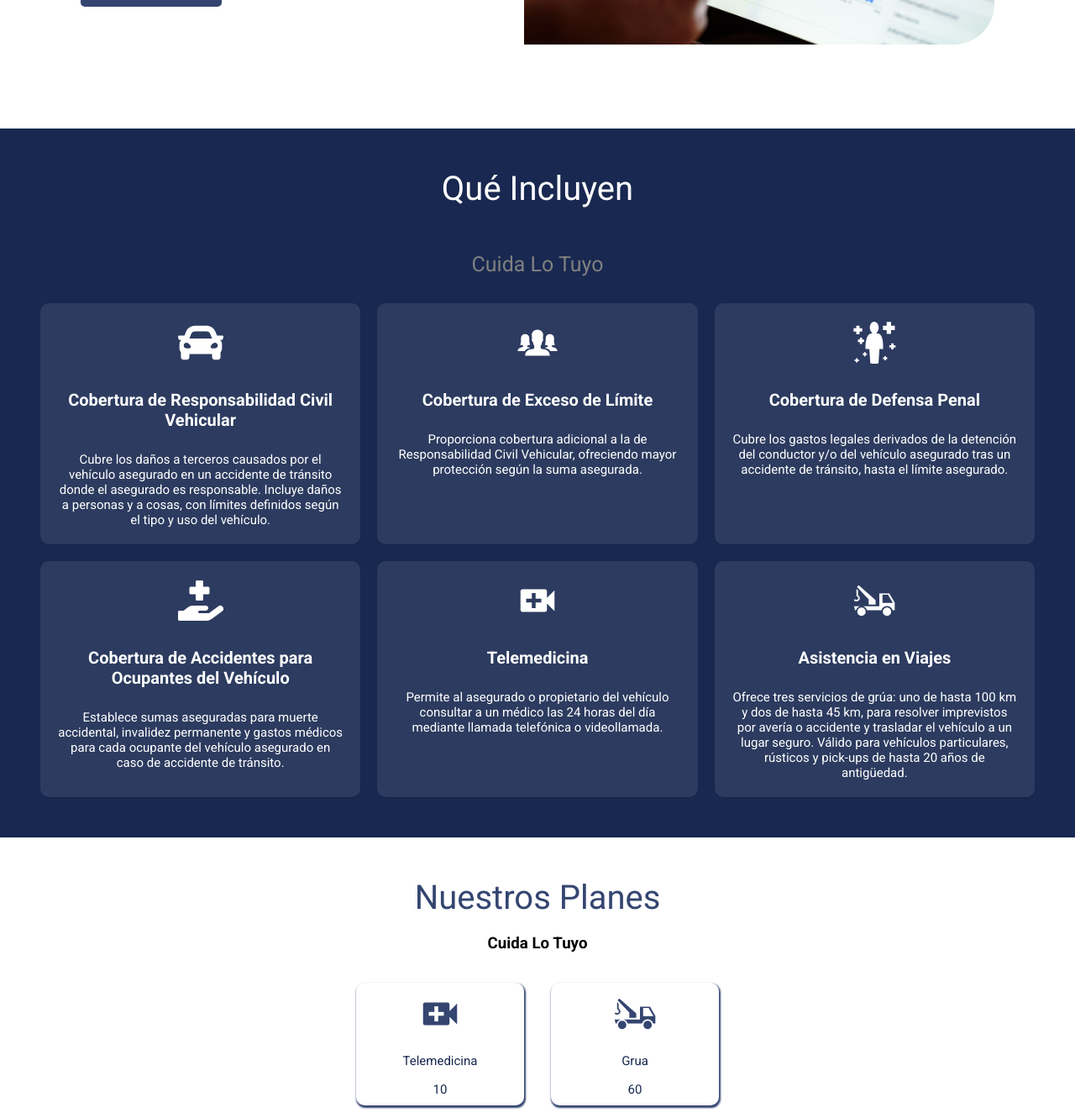
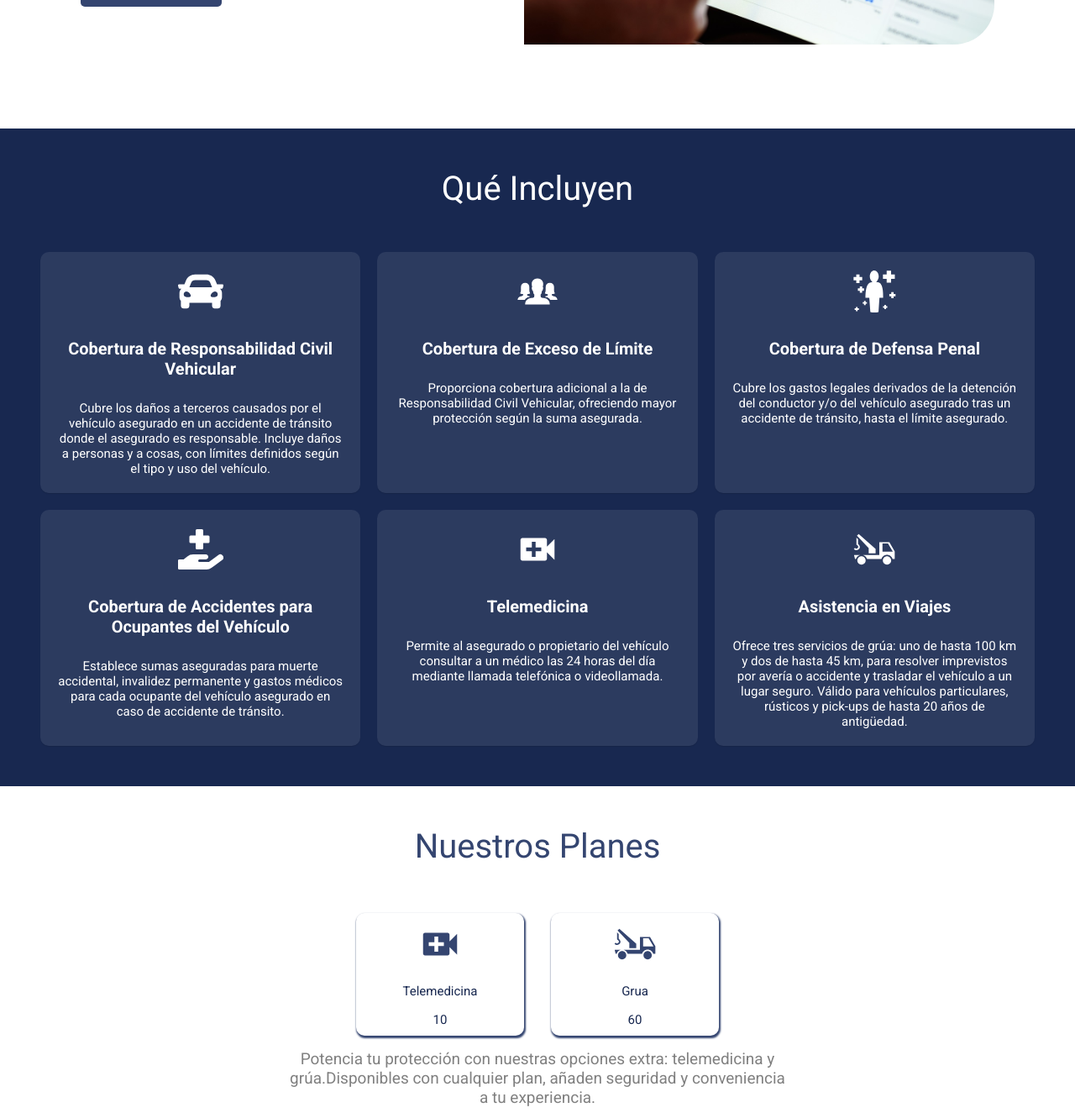
Before and after one commit to GabR3924/rcv_vivirseguros, a React (Vite) app: page / in a window 1280 px wide. Shown: the part 1322-2653 px from the top of the page at 84% size. Built offline with nearby package versions, Linux system fonts and the light colour scheme.

Commit message:
ok textos

```diff
--- a/src/Componentes/Info.jsx
+++ b/src/Componentes/Info.jsx
@@ -57,7 +57,7 @@ const Info = () => {
 
       >
         <h1>Qué Incluyen</h1>
-        <h3>Cuida Lo Tuyo</h3>
+
       </div>
 
       <div className="custom-info-cards-container">
--- a/src/Componentes/Plans.jsx
+++ b/src/Componentes/Plans.jsx
@@ -64,7 +64,7 @@ const Plans = ({ establishment }) => {
       <div className="titulo">
         <h1>Nuestros Planes</h1>
       </div>
-      <h3>Cuida Lo Tuyo</h3>
+
 
       <div className="services">
         {btnService.map((svc, index) => (
```
